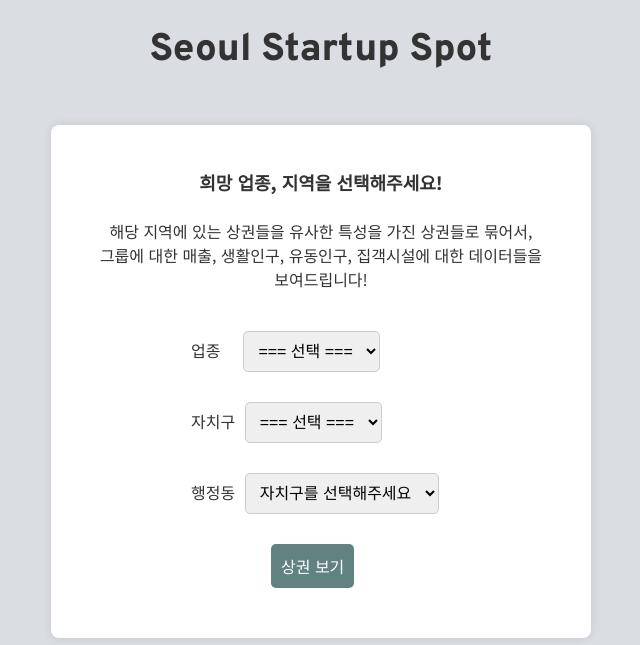
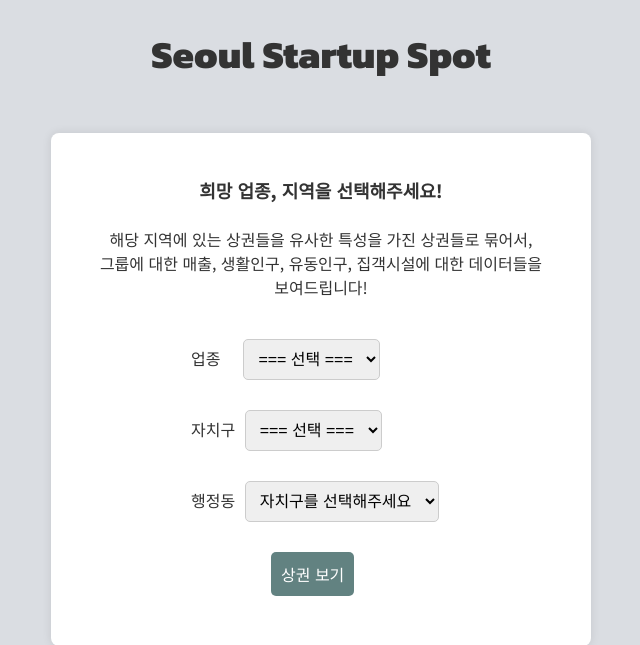
Before and after one commit to Capstone-design-dankook/SSS-project, a Django app: page /input/ in a window 1280 px wide. Shown: the top 645 px of the page, without its empty margins (319-959 px from the left). Run offline with Django 4.2, Linux system fonts and the light colour scheme; some libraries are stand-ins or nearby versions.

Commit message:
merge 전 commit

```diff
--- a/static/css/industry.css
+++ b/static/css/industry.css
@@ -12,6 +12,7 @@
 
   .header {
     padding: 15px 0;
+    font-family: 'Kanit', sans-serif;
     text-align: center;
     color: black;
     margin-bottom: 20px;
--- a/static/css/input.css
+++ b/static/css/input.css
@@ -17,7 +17,7 @@ body {
 .header {
     text-align: center;
     font-size: 1.2em;
-    font-family: 'Overpass', sans-serif;
+    font-family: 'Kanit', sans-serif;
 }
 
 h4 {
--- a/templates/output/chart.html
+++ b/templates/output/chart.html
@@ -51,7 +51,7 @@
                 <div class="text-section">
                     <br>
                     <p>
-                        해당 상권 그룹의 월평균 추정매출은 {{ min_sell|div:3|floatformat:0|intcomma }}원 ~
+                        해당 상권 그룹의 월평균 추정 매출금액은 <br>최저 {{ min_sell|div:3|floatformat:0|intcomma }}원 ~<br>최고
                         {{ max_sell|div:3|floatformat:0|intcomma }}원 입니다. <br>
                     </p>
 
--- a/templates/output/industry.html
+++ b/templates/output/industry.html
@@ -10,7 +10,7 @@
     <link rel="stylesheet" href="{% static 'css/industry.css' %}">
     <link rel="preconnect" href="https://fonts.googleapis.com">
     <link rel="preconnect" href="https://fonts.gstatic.com" crossorigin>
-    <link href="https://fonts.googleapis.com/css2?family=Noto+Sans+KR:wght@300;400;800&family=Overpass:wght@800&display=swap" rel="stylesheet">
+    <link href="https://fonts.googleapis.com/css2?family=Kanit:wght@800&family=Noto+Sans+KR:wght@300;400;800&display=swap" rel="stylesheet">
     <script src="https://cdn.jsdelivr.net/npm/chart.js"></script>
 </head>
 <body>
@@ -24,7 +24,7 @@
         <div class="big-container">
             <div class="tip">
                 상권 분석 서비스에서 분석한 10가지 업종에 대한 특성과 분기별 매출 평균 금액, 중위값을 나타낸 그래프입니다!
-                희망하는 업종에서의 매출에 중요한 요인들이 어떤 것들이 있는지 살펴보세요. 그 다음 업종, 지역을 입력해주시면 상권을 분석해드리겠습니다!
+                <br>희망하는 업종에서의 매출에 중요한 요인들이 어떤 것들이 있는지 살펴보세요. 그 다음 업종, 지역을 입력해주시면 상권을 분석해드리겠습니다!
                 <div class="input">
                     <a href="/input"><i class="fa-solid fa-arrow-right"></i>&nbsp;상권 분석 보러 가기</a>
                 </div>
--- a/templates/output/input.html
+++ b/templates/output/input.html
@@ -8,7 +8,7 @@
     <link rel="stylesheet" type="text/css" href="{% static 'css/input.css' %}"/>
     <link rel="preconnect" href="https://fonts.googleapis.com">
     <link rel="preconnect" href="https://fonts.gstatic.com" crossorigin>
-    <link href="https://fonts.googleapis.com/css2?family=Noto+Sans+KR:wght@300;400;800&family=Overpass:wght@800&display=swap" rel="stylesheet">
+    <link href="https://fonts.googleapis.com/css2?family=Kanit:wght@800&family=Noto+Sans+KR:wght@300;400;800&display=swap" rel="stylesheet">
     <title>SSS</title>
     <script src="https://ajax.googleapis.com/ajax/libs/jquery/3.5.1/jquery.min.js"></script>
 </head>
```
